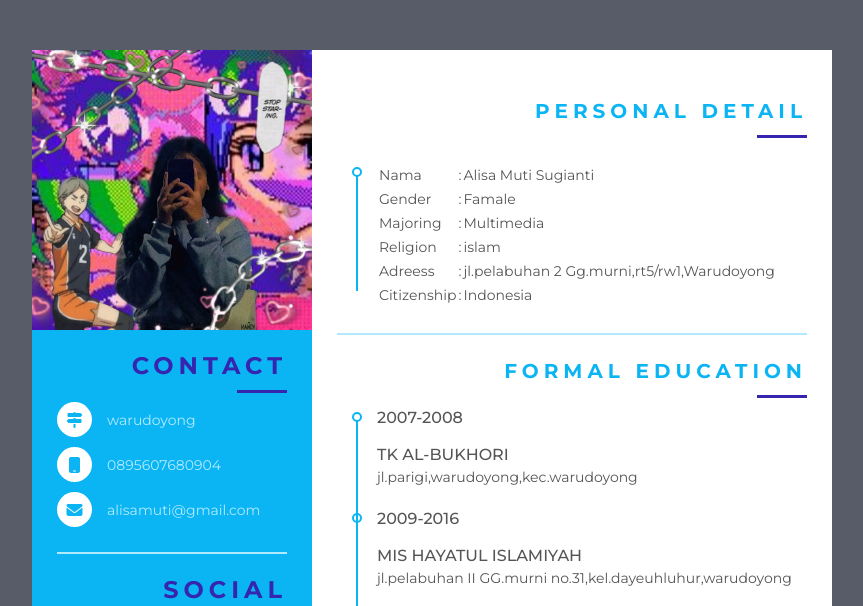
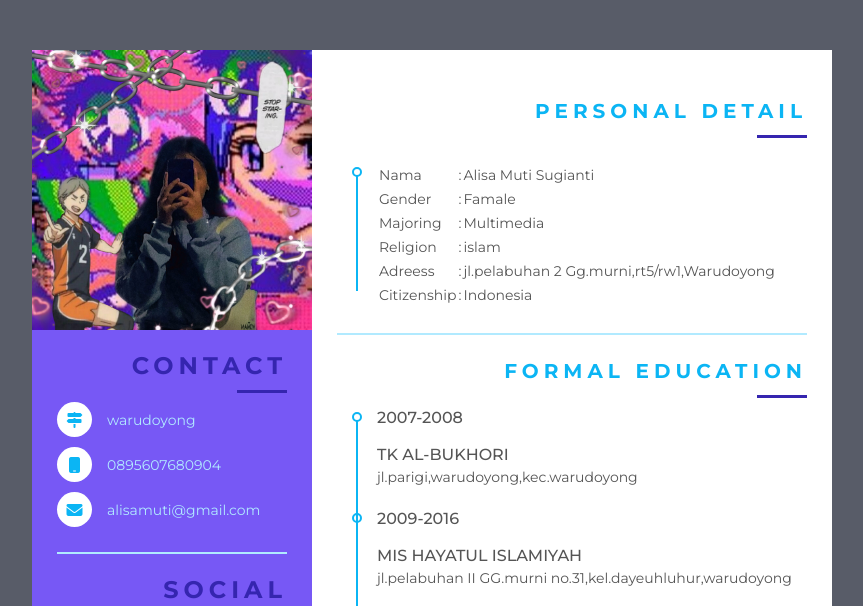
Before and after one commit to alisamuti17/CV-Design, a plain HTML site: page index.html in a window 1280 px wide. Shown: the top 606 px of the page, without its empty margins (208-1071 px from the left). Drawn offline with Linux system fonts and the light colour scheme.

Commit message:
mengganti warna cv

```diff
--- a/style.css
+++ b/style.css
@@ -35,7 +35,7 @@ body{
 
 .resume .resume_left{
 	width: 280px;
-	background: #0bb5f4;
+	background: #7758f5;
 }
 
 .resume .resume_left .resume_profile{
```
